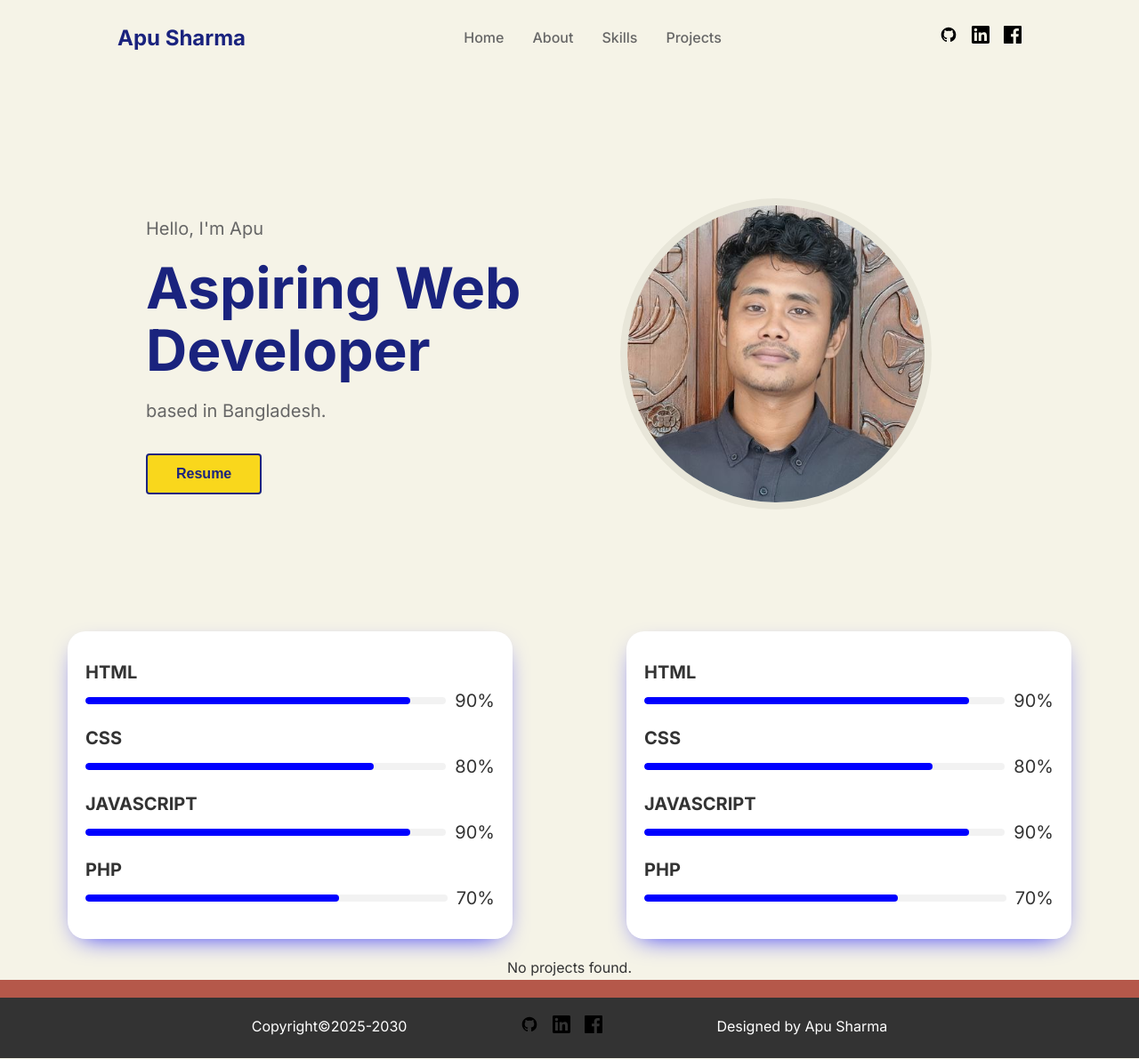
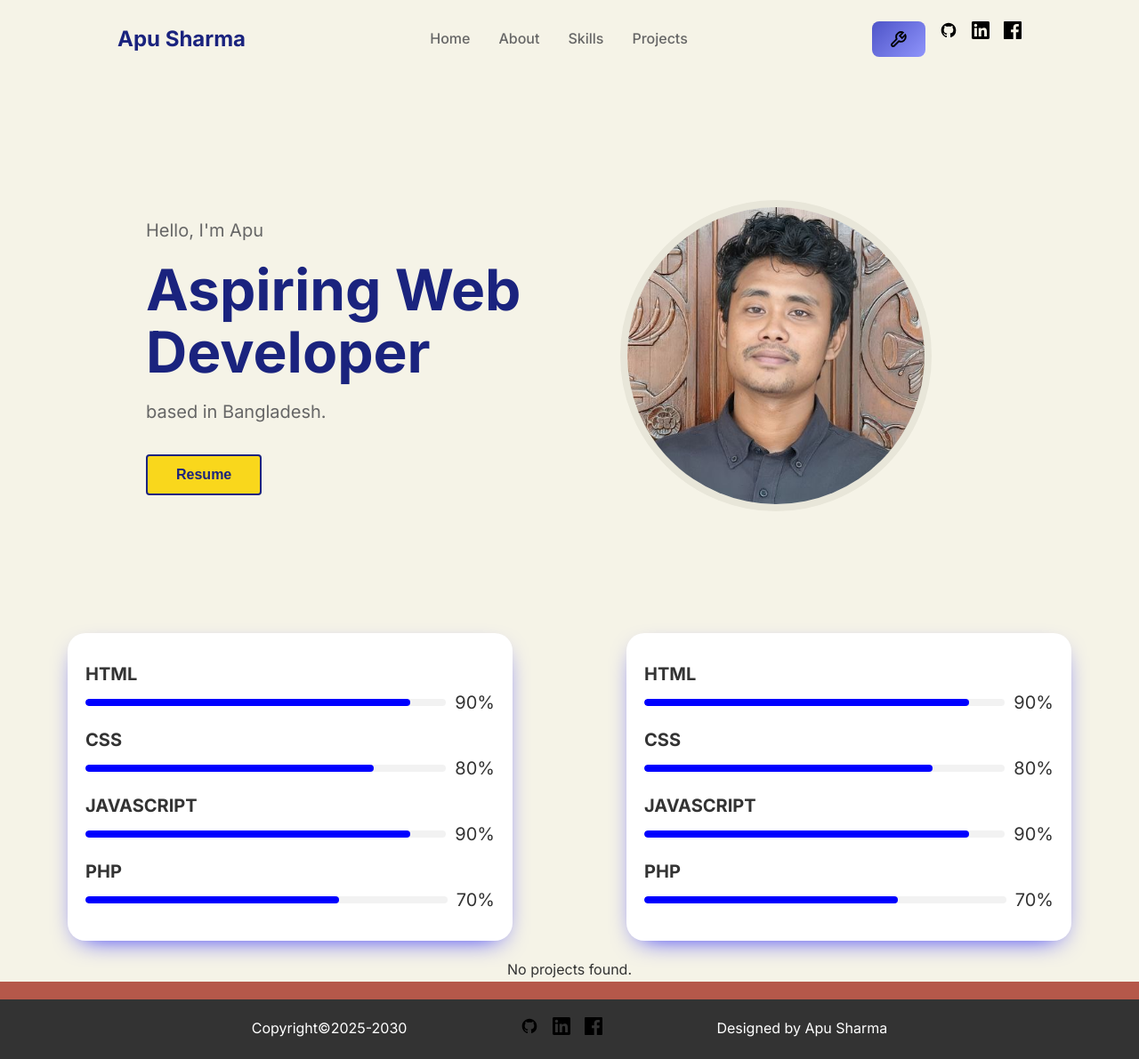
Before and after one commit to apusharma45/portfolio, a PHP site: page / in a window 1280 px wide. Shown: the whole page at 89% size. Run offline with PHP 8.4, Linux system fonts and the light colour scheme; data that the repository does not hold is empty.

Commit message:
login system design successful

```diff
--- a/index.php
+++ b/index.php
@@ -28,6 +28,9 @@ $result = $conn->query($sql);
                 <li><a href="#projects" class="nav-link">Projects</a></li>
             </ul>
             <div class="social-icons">
+            <a href="admin/login.php" class="social-link" target="_blank">
+                    <button class="btn-style"><img src="uploads/admin-icon.svg" alt="Admin" class="btn-icon"></button>
+                </a>
                 <a href="https://github.com/apusharma45" class="social-link" target="_blank">
                     <img src="uploads/github.svg" alt="GitHub">
                 </a>
--- a/styles/styles.css
+++ b/styles/styles.css
@@ -57,12 +57,37 @@ body {
 }
 
 .social-link {
-  color: #1a237e;
+  color: white;
   transition: color 0.3s ease;
 }
 
 .social-link:hover {
-  color: #3949ab;
+  color: #cdcdcd;
+}
+
+.btn-style {
+  display: flex;
+  align-items: center;
+  gap: 8px;
+  padding: 10px 20px;
+  background: linear-gradient(135deg, #4e54c8, #8f94fb);
+  border: none;
+  border-radius: 8px;
+  color: white;
+  font-weight: bold;
+  font-size: 16px;
+  cursor: pointer;
+  transition: transform 0.2s, box-shadow 0.2s;
+}
+
+.btn-style:hover {
+  transform: translateY(-3px);
+  box-shadow: 0 6px 15px rgba(0,0,0,0.2);
+}
+
+.btn-icon {
+  width: 20px;
+  height: 20px;
 }
 
 .main {
```
Also changed, not shown: uploads/admin-icon.svg (added).
